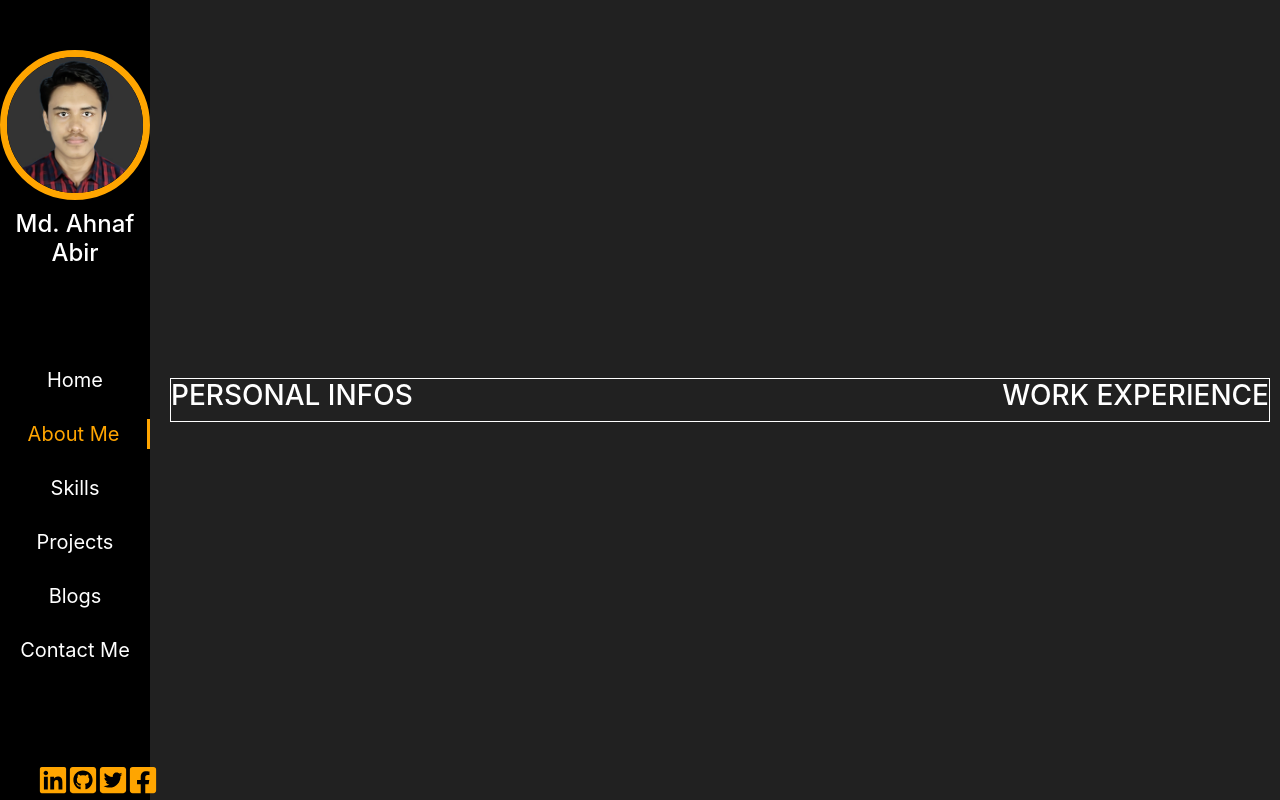
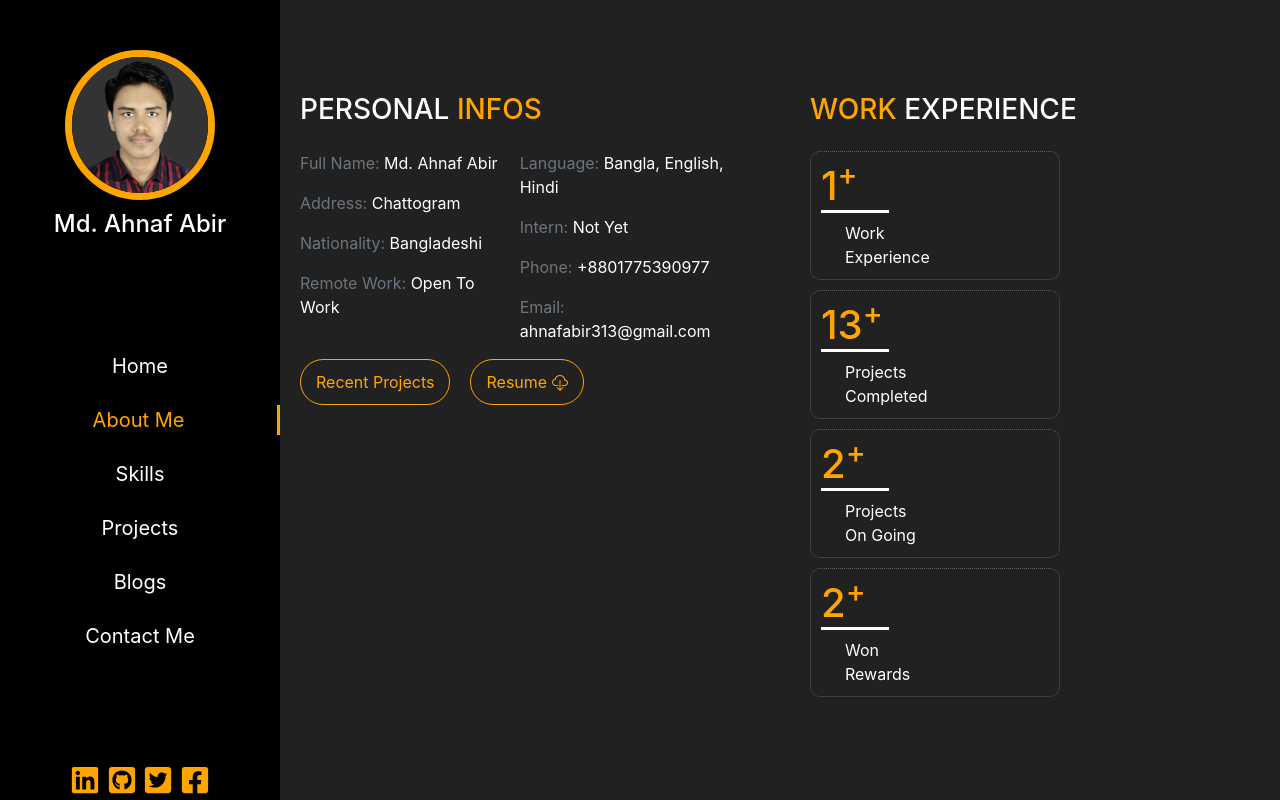
Before and after one commit to ahnafabir11/my-portfolio-react, a React (Create React App) app: page /about in a window 1280 px wide. Built offline with nearby package versions, Linux system fonts and the light colour scheme.

Commit message:
about page completed

```diff
--- a/public/index.html
+++ b/public/index.html
@@ -10,34 +10,11 @@
       content="Web site created using create-react-app"
     />
     <link rel="apple-touch-icon" href="%PUBLIC_URL%/logo192.png" />
-    <!--
-      manifest.json provides metadata used when your web app is installed on a
-      user's mobile device or desktop. See https://developers.google.com/web/fundamentals/web-app-manifest/
-    -->
     <link rel="manifest" href="%PUBLIC_URL%/manifest.json" />
-    <!--
-      Notice the use of %PUBLIC_URL% in the tags above.
-      It will be replaced with the URL of the `public` folder during the build.
-      Only files inside the `public` folder can be referenced from the HTML.
-
-      Unlike "/favicon.ico" or "favicon.ico", "%PUBLIC_URL%/favicon.ico" will
-      work correctly both with client-side routing and a non-root public URL.
-      Learn how to configure a non-root public URL by running `npm run build`.
-    -->
-    <title>React App</title>
+    <title>Ahnaf Abir</title>
   </head>
   <body>
     <noscript>You need to enable JavaScript to run this app.</noscript>
     <div id="root"></div>
-    <!--
-      This HTML file is a template.
-      If you open it directly in the browser, you will see an empty page.
-
-      You can add webfonts, meta tags, or analytics to this file.
-      The build step will place the bundled scripts into the <body> tag.
-
-      To begin the development, run `npm start` or `yarn start`.
-      To create a production bundle, use `npm run build` or `yarn build`.
-    -->
   </body>
 </html>
--- a/src/components/AboutMe/AboutMe.css
+++ b/src/components/AboutMe/AboutMe.css
@@ -1,10 +1,44 @@
 .AboutMe {
-  width: 1100px;
-  border: 1px solid white;
+  max-width: 1100px;
   color: white;
 }
 
-.about_info_container{
+.about_info_container {
   display: flex;
   justify-content: space-between;
 }
+
+.personal_info {
+  flex: 1;
+  margin-right: 60px;
+}
+
+.work_experience {
+  flex: 1;
+}
+
+.info_details {
+  display: flex;
+  justify-content: space-between;
+}
+
+.experience_container {
+  display: flex;
+  flex-wrap: wrap;
+  justify-content: space-between;
+}
+
+.experience_box {
+  width: 250px;
+  border: 1px dotted rgb(94, 94, 94);
+  border-radius: 10px;
+  margin-bottom: 10px;
+  padding: 10px;
+}
+
+.exp_number {
+  width: 30%;
+  color: orange;
+  font-size: 40px;
+  border-bottom: 3px solid white;
+}
--- a/src/components/AboutMe/AboutMe.js
+++ b/src/components/AboutMe/AboutMe.js
@@ -1,15 +1,56 @@
 import './AboutMe.css';
 import React from 'react';
+import { Link } from 'react-router-dom';
+import { BsCloudDownload } from 'react-icons/bs';
 
 const AboutMe = () => {
   return (
     <div className="AboutMe">
       <div className="about_info_container">
         <div className="personal_info">
-          <h3>PERSONAL INFOS</h3>
+          <h3 className="mb-4">PERSONAL <span style={{color: 'orange'}}>INFOS</span></h3>
+          <div className="info_details">
+            <div className="mr-3">
+              <p><span className="text-secondary">Full Name:</span> Md. Ahnaf Abir</p>
+              <p><span className="text-secondary">Address:</span> Chattogram</p>
+              <p><span className="text-secondary">Nationality:</span> Bangladeshi</p>
+              <p><span className="text-secondary">Remote Work:</span> Open To Work</p>
+            </div>
+            <div>
+              <p><span className="text-secondary">Language:</span> Bangla, English, Hindi</p>
+              <p><span className="text-secondary">Intern:</span> Not Yet</p>
+              <p><span className="text-secondary">Phone:</span> +8801775390977</p>
+              <p><span className="text-secondary">Email:</span> ahnafabir313@gmail.com</p>
+            </div>
+          </div>
+          <div>
+            <Link to="/projects" className="cus_btn">Recent Projects</Link>
+            <a href="/images/ahnaf-abir-photo.jpg" className="cus_btn" download>Resume <BsCloudDownload /></a>
+          </div>
         </div>
         <div className="work_experience">
-          <h3>WORK EXPERIENCE</h3>
+          <h3 className="mb-4"><span style={{ color: 'orange' }}>WORK</span> EXPERIENCE</h3>
+          <div className="experience_container">
+            <div className="experience_box">
+              <h1 className="exp_number">1<sup>+</sup></h1>
+              <p className="pl-4 mb-0">Work <br/> Experience</p>
+            </div>
+
+            <div className="experience_box">
+              <h1 className="exp_number">13<sup>+</sup></h1>
+              <p className="pl-4 mb-0">Projects <br/> Completed</p>
+            </div>
+
+            <div className="experience_box">
+              <h1 className="exp_number">2<sup>+</sup></h1>
+              <p className="pl-4 mb-0">Projects <br/> On Going</p>
+            </div>
+
+            <div className="experience_box">
+              <h1 className="exp_number">2<sup>+</sup></h1>
+              <p className="pl-4 mb-0">Won <br/> Rewards</p>
+            </div>
+          </div>
         </div>
       </div>
     </div>
```
